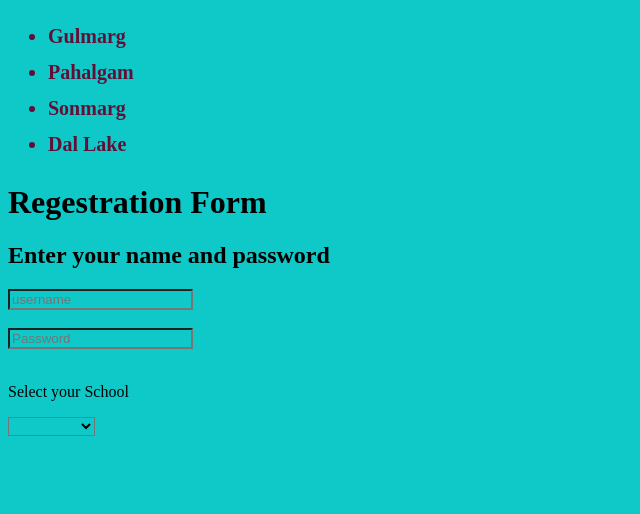
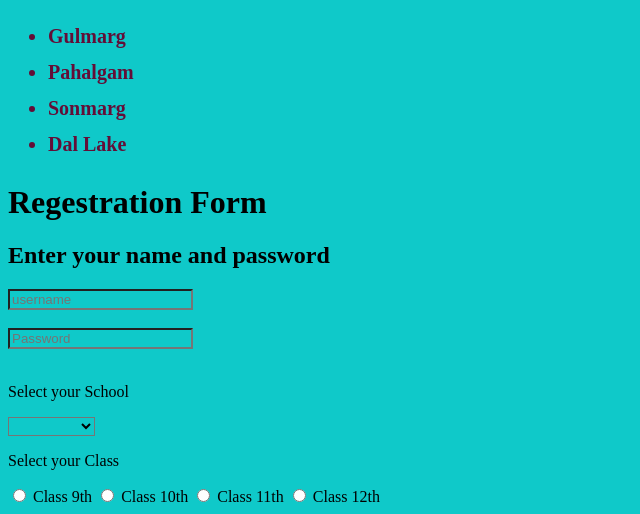
Before and after one commit to ibhatnasir/Web-dev, a plain HTML site: page index.html in a window 1280 px wide. Shown: the part 700-1214 px from the top of the page, without its empty margins (0-640 px from the left). Before the commit the page ends 1144 px from the top, so only its background shows below. Drawn offline with Linux system fonts and the light colour scheme.

Commit message:
student class

```diff
--- a/index.html
+++ b/index.html
@@ -61,7 +61,7 @@
 
         <br>
 
-        <p id="school">Select your School</p>
+        <p id="F-title">Select your School</p>
 
         <Select name="Place">
             <option value=""></option>
@@ -72,6 +72,32 @@
             <option value="Srinagar">Srinagar</option>
         </Select>
 
+        <br>
+
+        <p id="F-title">Select your Class </p>
+
+        <div class="select-cls">
+
+            <label>
+                <input type="radio" value="class 9th" id="10001">
+                 Class 9th
+            </label>
+
+             <label> <input type="radio" value="class 10th" id="10003">
+              Class 10th
+            </label>
+
+             <label> <input type="radio" value="class 11th" id="11001">
+              Class 11th
+            </label>
+
+             <label>  <input type="radio" value="class 12th" id="10201">
+              Class 12th
+            </label>
+
+
+        </div>
+
 
 
     </form>
```
